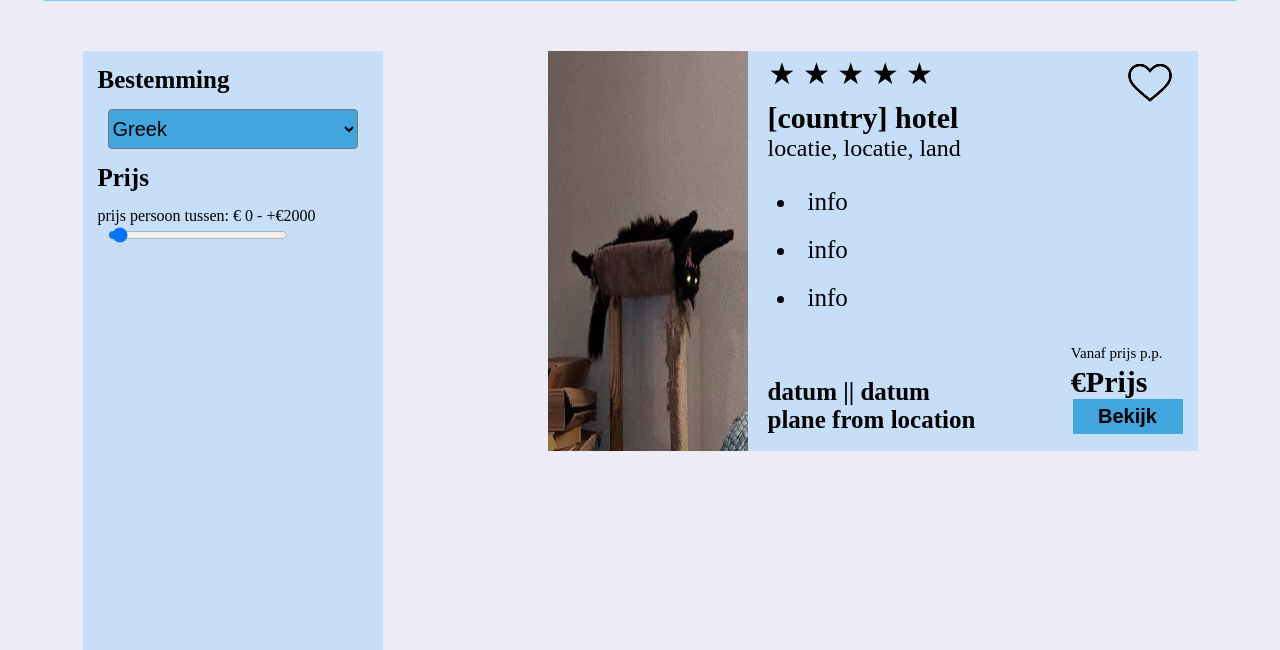
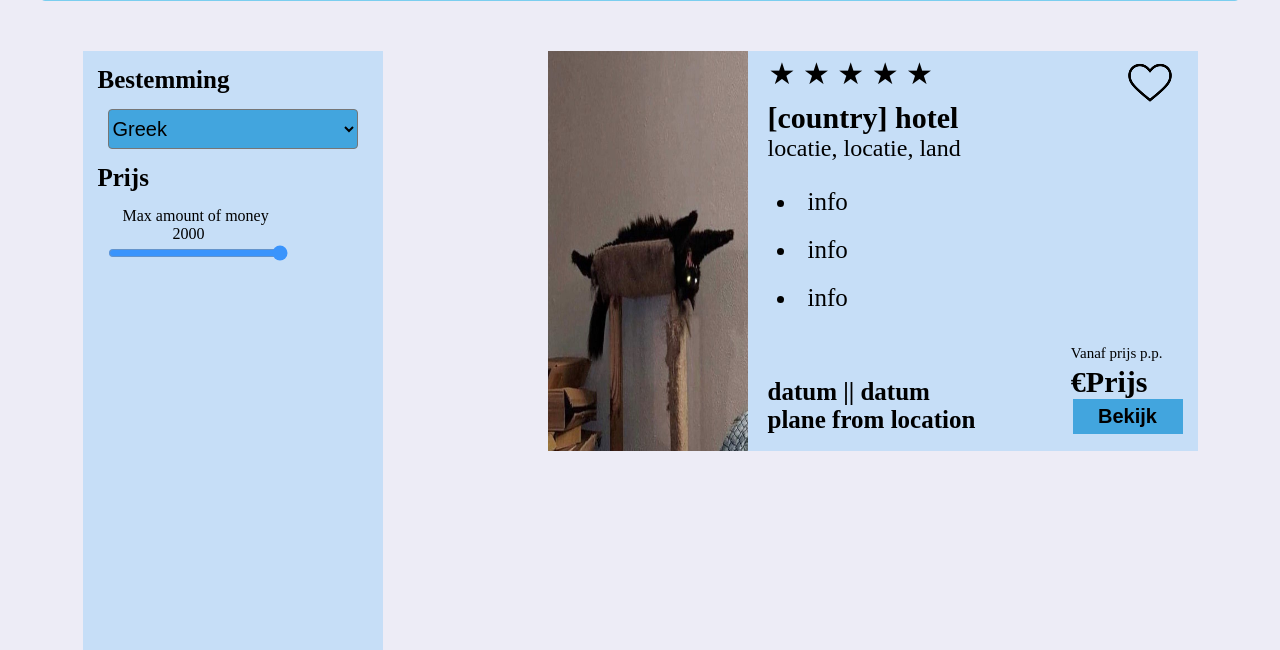
Before and after one commit to NightBlade06/WebAppReisBureau-sunnyside, a PHP site: page /overzicht.php in a window 1280 px wide. Shown: the part 527-1177 px from the top of the page. Run offline with PHP 8.4, Linux system fonts and the light colour scheme.

Commit message:
functionalitiet van slider toegevoegd
De slider nu heeft javascript + css om het functioneel te maken

```diff
--- a/assets/css/overzicht.css
+++ b/assets/css/overzicht.css
@@ -208,9 +208,7 @@ footer {
     width: 300px;
     background-color: #c6def7;
 }
-.customizationPriceBox p {
-    padding-left: 15px;
-}
+
 .customizationPriceBox input {
     margin-left: 25px;
     width: 180px;
@@ -230,3 +228,15 @@ footer {
 .destionationOption {
     font-size: 20px;
 }
+.customizationPriceSlider {
+    opacity: 0.7;
+    outline: none;
+    -webkit-transition: .2s;
+    width: 100%;
+}
+.outputText {
+    padding-left: 40px;
+}
+.output {
+    padding-left: 90px;
+}
--- a/assets/js/script.js
+++ b/assets/js/script.js
@@ -0,0 +1,7 @@
+var slider = document.getElementById("customizationPriceSlider");
+var output = document.getElementById("output");
+output.innerHTML = slider.value;
+
+slider.oninput = function() {
+    output.innerHTML = this.value;
+}
--- a/index.php
+++ b/index.php
@@ -51,8 +51,8 @@
                 </Select>
             </div>
             <div class="searchButtonBox">
-                <button class="searchButton" type="submit"> View our choices</button>
-            </div>
+                <button  class="searchButton" type="submit"> View our choices</button>
+            </di>
         </form>
     </div>
     <div class="color-background">
--- a/overzicht.php
+++ b/overzicht.php
@@ -67,8 +67,9 @@
             </div>
             <div class="customizationPriceBox">
                 <h1>Prijs</h1>
-                <p>prijs persoon tussen: € 0 - +€2000</p>
-                <input type="range" min="0" max="2000" value="50" class="slider" id="myRange">
+                <p class="outputText">Max amount of money</p>
+                <p class="output" id="output">  200 </p>
+                <input id="customizationPriceSlider" class="customizationPriceSlider" type="range" min="0" max="2000" value="2000" class="slider" id="myRange">
             </div>
             <verblijf>
         </div>
@@ -106,4 +107,5 @@
     <p class="footer-text">Over ons</p>
 </footer>
 </body>
+<script src="assets/js/script.js"></script>
 </html>
```
